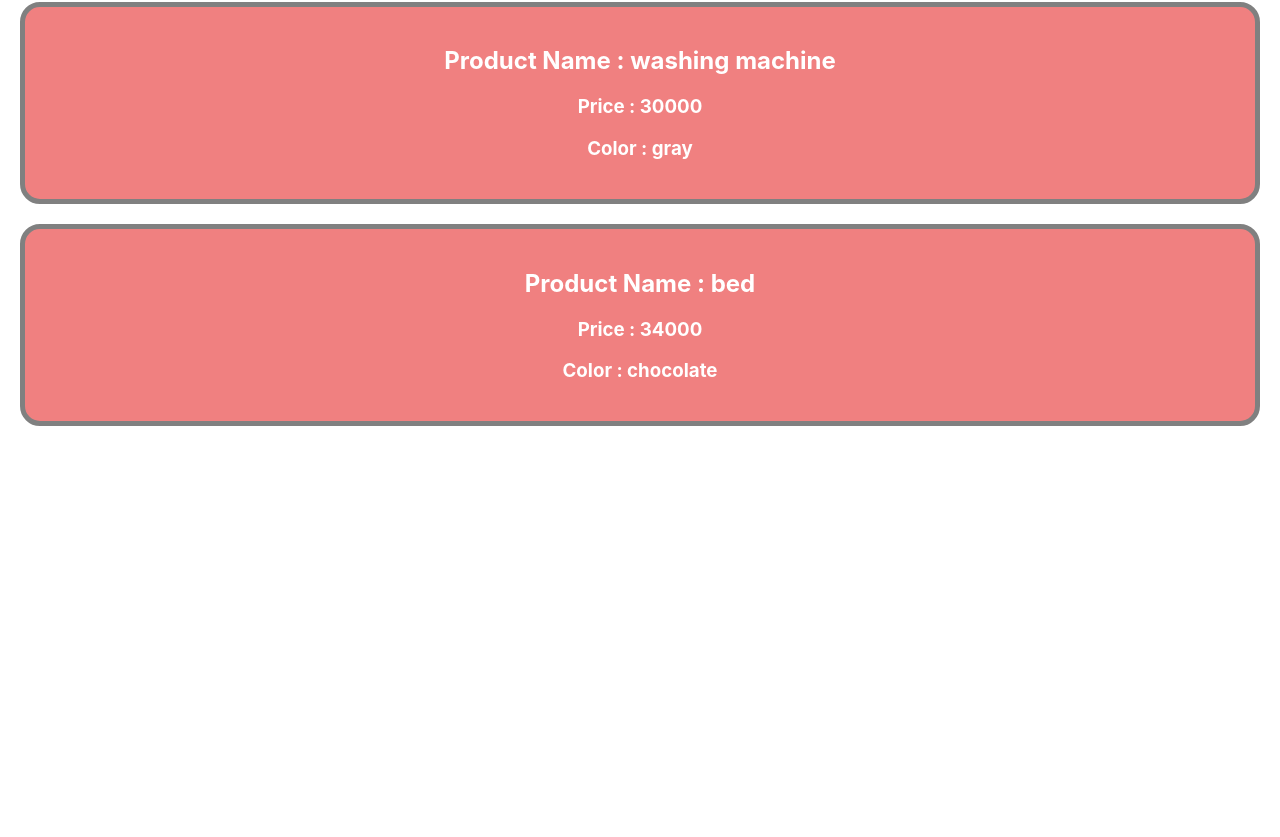
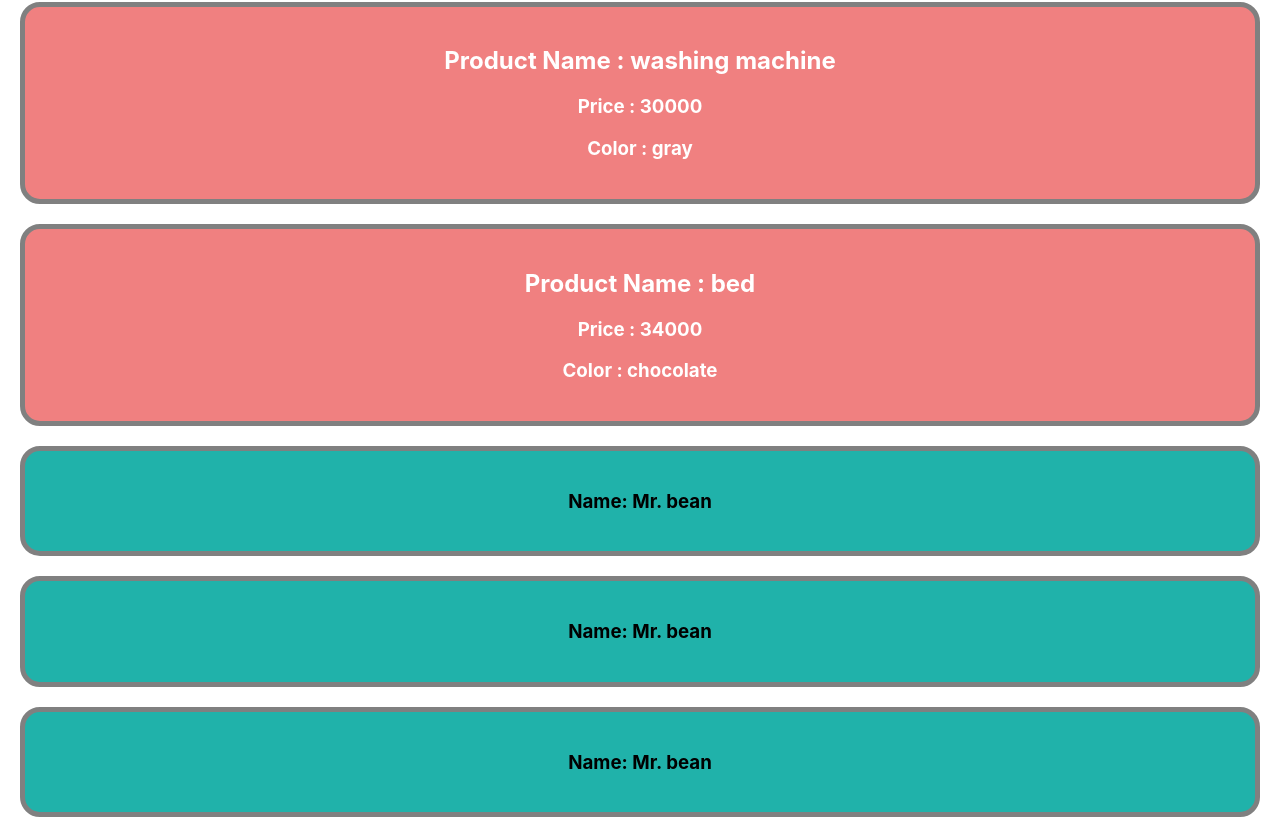
Before and after one commit to Riday1/reactjs-core-concept2, a React (Create React App) app: page / in a window 1280 px wide. Shown: the part 463-1300 px from the top of the page. Before the commit the page ends 909 px from the top, so only its background shows below. Built offline with nearby package versions, Linux system fonts and the light colour scheme.

Commit message:
Person Component is added , and displayed each element of person element in website

```diff
--- a/src/App.css
+++ b/src/App.css
@@ -46,3 +46,12 @@
   border-radius: 20px;
   border: 5px solid gray;
 }
+
+.person {
+  background-color: lightseagreen;
+  color: black;
+  padding: 20px;
+  margin: 20px;
+  border-radius: 20px;
+  border: 5px solid gray;
+}
--- a/src/App.js
+++ b/src/App.js
@@ -18,15 +18,16 @@ function App() {
     { name: 'bed', price: 34000, color: 'chocolate' }
   ]
 
-  const productName = ['bed', 'chair', 'table', 'computer', 'mobile phone'];
+  const persons = ['sabit', 'shorif', 'shishir']
   return (
     <div className="App">
-
       {
         products.map(product => <Product name={product.name} price={product.price} color={product.color}></Product>)
+
       }
-
-
+      {
+        persons.map(person => <Person name="Mr. bean"></Person>)
+      }
     </div>
   );
 }
@@ -34,7 +35,6 @@ function App() {
 
 
 function Product(props) {
-
   return (
     <div className='product'>
       <h2>Product Name : {props.name} </h2>
@@ -44,4 +44,12 @@ function Product(props) {
   )
 }
 
+function Person(props) {
+  return (
+    <div className='person'>
+      <h3>Name: {props.name}</h3>
+    </div>
+  )
+}
+
 export default App;
```
